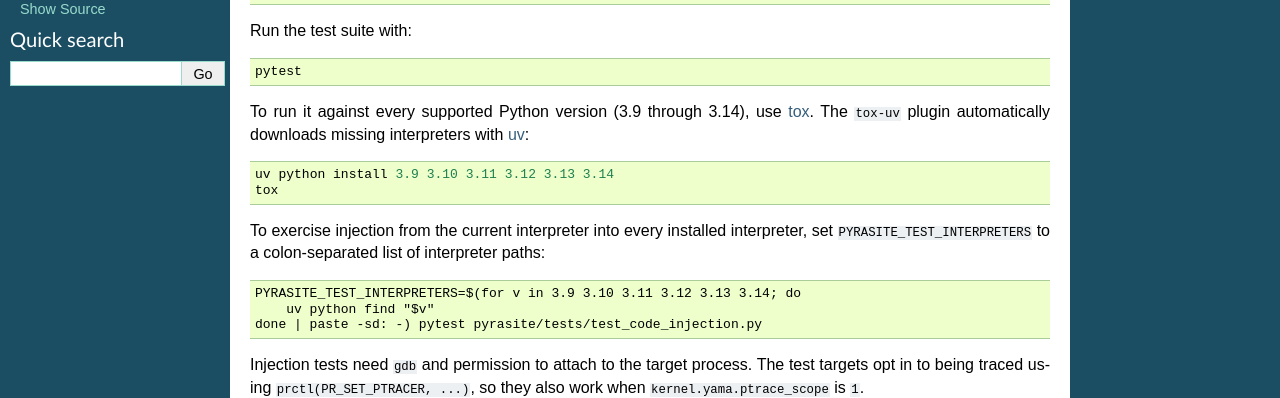
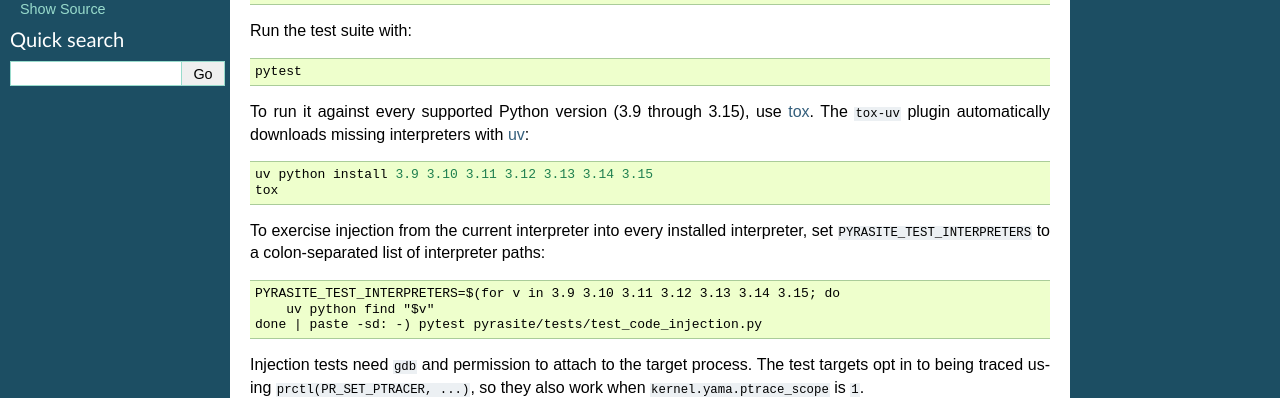
Before and after one commit to lmacken/pyrasite, a Sphinx documentation site: the page built from docs/Development.rst, in a window 1280 px wide. Shown: the part 218-616 px from the top of the page. Built offline with Sphinx 7.4.7, drawn with Linux system fonts in a browser that asks for light colours.

Commit message:
Add Python 3.15 support
Test the full suite on CPython 3.15.2, add it to the tox envlist and CI
matrices, and include it in the cross-interpreter injection checks and
documentation.

```diff
--- a/README.rst
+++ b/README.rst
@@ -42,7 +42,7 @@ or, for the optional memory viewer::
 Compatibility
 ~~~~~~~~~~~~~
 
-Pyrasite runs on CPython 3.9 through 3.14. Injection works between versions
+Pyrasite runs on CPython 3.9 through 3.15. Injection works between versions
 as well, so you can run Pyrasite under one Python and inject into a process
 running another. Both the pyrasite client and the target process must be
 CPython.
@@ -77,7 +77,7 @@ Testing
 To run the suite against every supported interpreter with `uv
 <https://docs.astral.sh/uv/>`_::
 
-    uv python install 3.9 3.10 3.11 3.12 3.13 3.14
+    uv python install 3.9 3.10 3.11 3.12 3.13 3.14 3.15
     tox
 
 To test injecting from one interpreter into all of the others, set
--- a/docs/Development.rst
+++ b/docs/Development.rst
@@ -15,18 +15,18 @@ Run the test suite with::
 
     pytest
 
-To run it against every supported Python version (3.9 through 3.14), use
+To run it against every supported Python version (3.9 through 3.15), use
 `tox <https://tox.wiki/>`_. The ``tox-uv`` plugin automatically downloads
 missing interpreters with `uv <https://docs.astral.sh/uv/>`_::
 
-    uv python install 3.9 3.10 3.11 3.12 3.13 3.14
+    uv python install 3.9 3.10 3.11 3.12 3.13 3.14 3.15
     tox
 
 To exercise injection from the current interpreter into every installed
 interpreter, set ``PYRASITE_TEST_INTERPRETERS`` to a colon-separated list of
 interpreter paths::
 
-    PYRASITE_TEST_INTERPRETERS=$(for v in 3.9 3.10 3.11 3.12 3.13 3.14; do
+    PYRASITE_TEST_INTERPRETERS=$(for v in 3.9 3.10 3.11 3.12 3.13 3.14 3.15; do
         uv python find "$v"
     done | paste -sd: -) pytest pyrasite/tests/test_code_injection.py
 
--- a/docs/Installing.rst
+++ b/docs/Installing.rst
@@ -13,7 +13,7 @@ Requirements
 Python Compatibility
 ~~~~~~~~~~~~~~~~~~~~
 
-Pyrasite runs on CPython 3.9 through 3.14. Injection works between versions
+Pyrasite runs on CPython 3.9 through 3.15. Injection works between versions
 as well, so you can run Pyrasite under one Python and inject into a process
 running another. Both the pyrasite client and the target process must be
 CPython.
--- a/pyproject.toml
+++ b/pyproject.toml
@@ -29,6 +29,7 @@ classifiers = [
     "Programming Language :: Python :: 3.12",
     "Programming Language :: Python :: 3.13",
     "Programming Language :: Python :: 3.14",
+    "Programming Language :: Python :: 3.15",
     "Topic :: Software Development :: Debuggers",
     "Topic :: System :: Monitoring",
 ]
```
Also changed, not shown: 2 other files.
